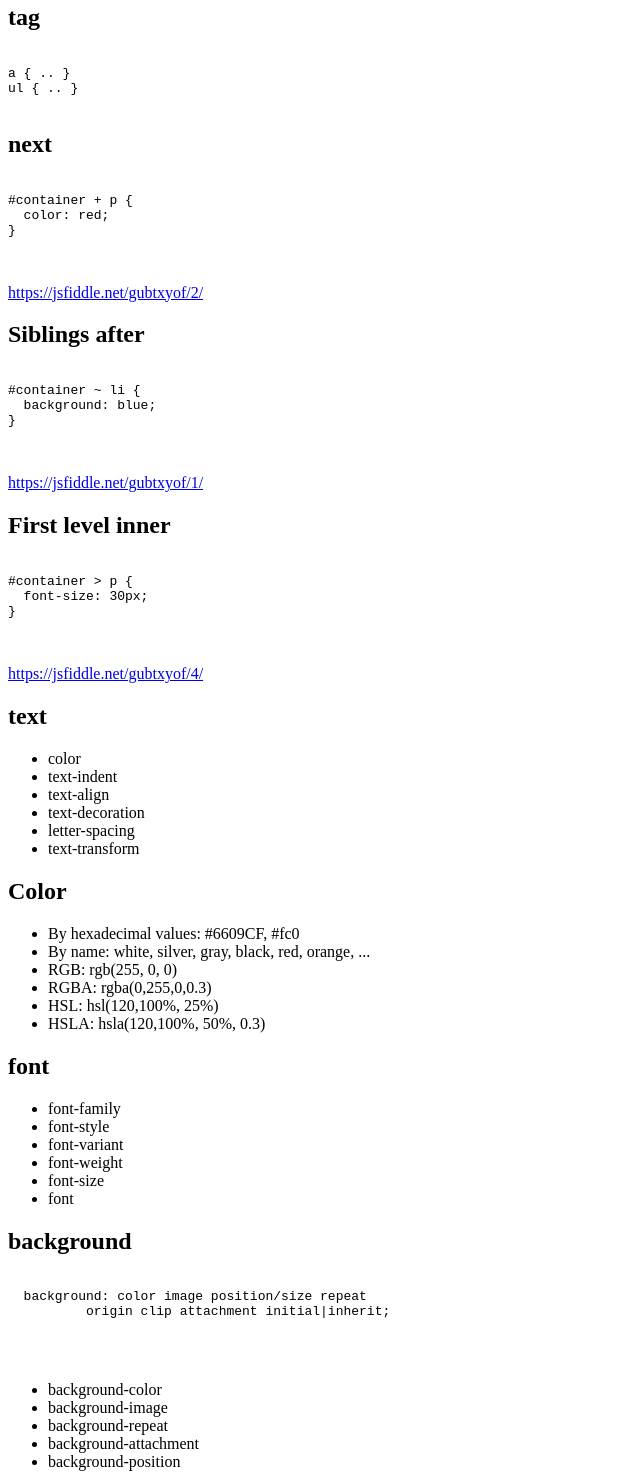
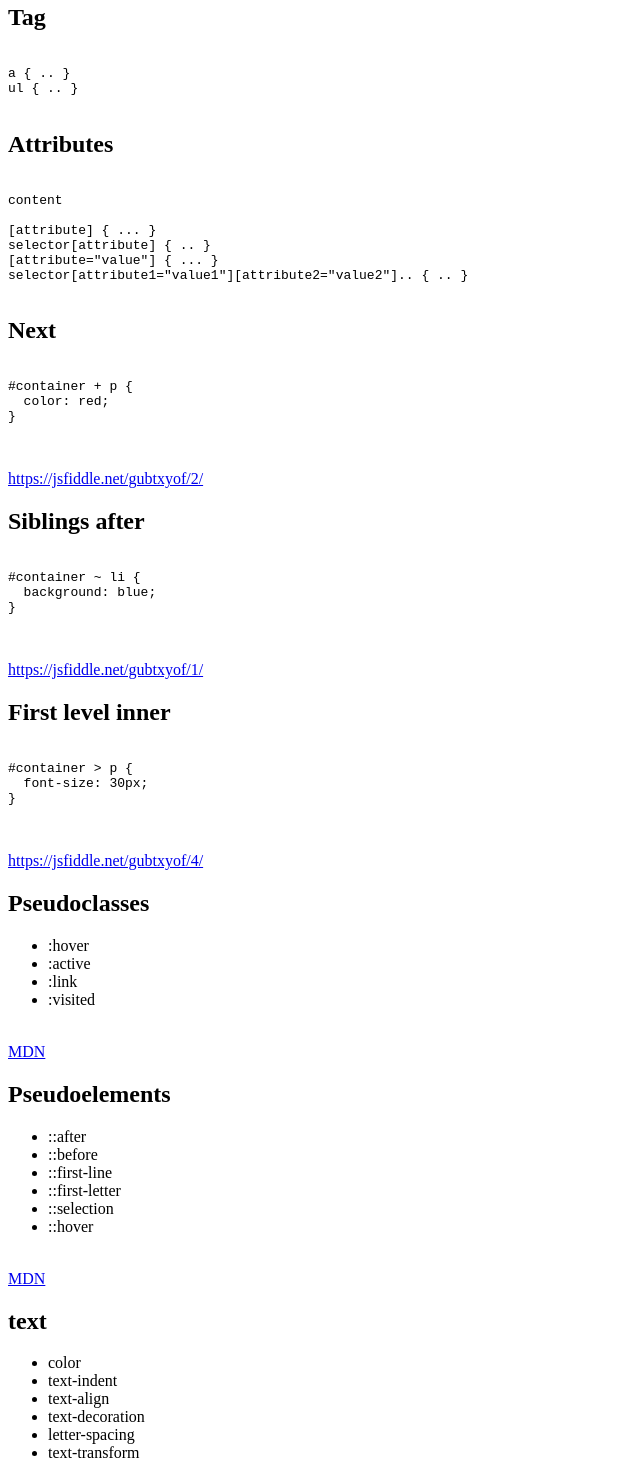
Before and after one commit to cursor-education/css-lecture, a plain HTML site: page index.html in a window 1280 px wide. Shown: the part 2620-4094 px from the top of the page, without its empty margins (0-640 px from the left). Drawn offline with Linux system fonts and the light colour scheme.

Commit message:
Update index.html

```diff
--- a/index.html
+++ b/index.html
@@ -191,7 +191,7 @@ p[data-color="green"] {
           </section>
 
           <section>
-            <h2>tag</h2>
+            <h2>Tag</h2>
 
             <p>
               <pre><code data-trim contenteditable style="padding:20px">
@@ -202,7 +202,22 @@ ul { .. }
           </section>
 
           <section>
-            <h2>next</h2>
+            <h2>Attributes</h2>
+
+            <p>
+              <pre><code data-trim contenteditable style="padding:20px">
+<tag attribute="value">content</tag>
+
+[attribute] { ... }
+selector[attribute] { .. }
+[attribute="value"] { ... }
+selector[attribute1="value1"][attribute2="value2"].. { .. }
+              </code></pre>
+            </p>
+          </section>
+
+          <section>
+            <h2>Next</h2>
 
             <p>
               <pre><code data-trim contenteditable style="padding:20px">
@@ -243,6 +258,40 @@ ul { .. }
 
               <br/>
               <a href="https://jsfiddle.net/gubtxyof/4/">https://jsfiddle.net/gubtxyof/4/</a>
+            </p>
+          </section>
+
+          <section>
+            <h2>Pseudoclasses</h2>
+
+            <p>
+              <ul>
+                <li>:hover
+                <li>:active
+                <li>:link
+                <li>:visited
+              </ul>
+
+              <br/>
+              <a href="https://developer.mozilla.org/ru/docs/Web/CSS/%D0%9F%D1%81%D0%B5%D0%B2%D0%B4%D0%BE-%D0%BA%D0%BB%D0%B0%D1%81%D1%81%D1%8B">MDN</a>
+            </p>
+          </section>
+
+          <section>
+            <h2>Pseudoelements</h2>
+
+            <p>
+              <ul>
+                <li>::after
+                <li>::before
+                <li>::first-line
+                <li>::first-letter
+                <li>::selection
+                <li>::hover
+              </ul>
+
+              <br/>
+              <a href="https://developer.mozilla.org/ru/docs/Web/CSS/Pseudo-elements">MDN</a>
             </p>
           </section>
         </section>
@@ -449,44 +498,6 @@ table td    {height: 50px !important;}
                 <li>Elements can never beat a class selector, even if you pile them on</li>
                 <li>!important is Superman, it can beat up almost anything</li>
               </ul>
-            </p>
-          </section>
-        </section>
-
-        <section>
-          <section>
-            <h2>Pseudoclasses</h2>
-
-            <p>
-              <ul>
-                <li>:hover
-                <li>:active
-                <li>:link
-                <li>:visited
-              </ul>
-
-              <br/>
-              <a href="https://developer.mozilla.org/ru/docs/Web/CSS/%D0%9F%D1%81%D0%B5%D0%B2%D0%B4%D0%BE-%D0%BA%D0%BB%D0%B0%D1%81%D1%81%D1%8B">MDN</a>
-            </p>
-          </section>
-        </section>
-
-        <section>
-          <section>
-            <h2>Pseudoelements</h2>
-
-            <p>
-              <ul>
-                <li>::after
-                <li>::before
-                <li>::first-line
-                <li>::first-letter
-                <li>::selection
-                <li>::hover
-              </ul>
-
-              <br/>
-              <a href="https://developer.mozilla.org/ru/docs/Web/CSS/Pseudo-elements">MDN</a>
             </p>
           </section>
         </section>
```
